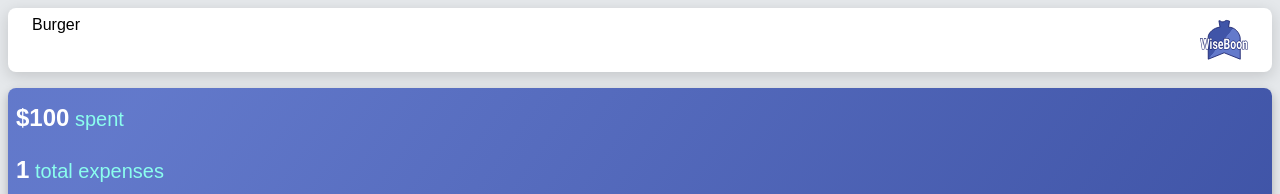
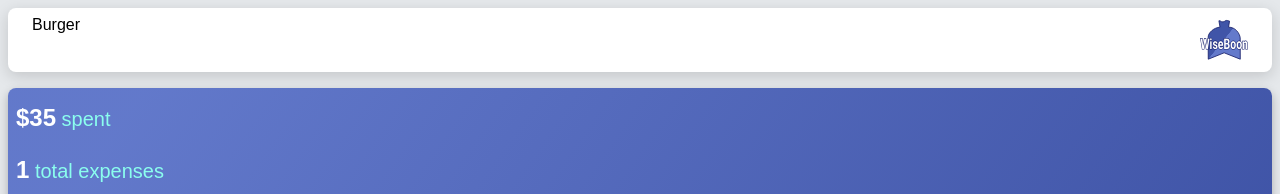
Before and after one commit to EnzoDFer/WiseBoon, a Next.js app: page / in a window 1280 px wide. Shown: the top 194 px of the page. Built offline with nearby package versions, Linux system fonts and the light colour scheme; no server answers; sample sign-in values are in the browser's storage.

Commit message:
Replace placeholder in SummaryCard Add value for total expenses from Budgets context

```diff
--- a/components/ui/SummaryCard/SummaryCard.tsx
+++ b/components/ui/SummaryCard/SummaryCard.tsx
@@ -1,10 +1,12 @@
 import React from 'react'
 import { useBudget } from '../../../contexts/BudgetsContext'
+import { usdFormat } from '../../../utils/utilFunctions';
 import styles from './SummaryCard.module.scss'
 
 export const SummaryCard = () => {
 
   const {
+    getTotalExpenses,
     expenses
   } = useBudget();
 
@@ -12,7 +14,7 @@ export const SummaryCard = () => {
     <section
       className={styles.summary}
     >
-      <p  className={styles.sumValue} ><span>$100</span><span> spent</span></p>
+      <p  className={styles.sumValue} ><span>{usdFormat(getTotalExpenses())}</span><span> spent</span></p>
       <p  className={styles.sumValue} ><span>{expenses.length}</span><span> total expenses</span></p>
       <p  className={styles.sumValue} ><span>2</span><span> budgets over limit</span></p>
     </section>
```
